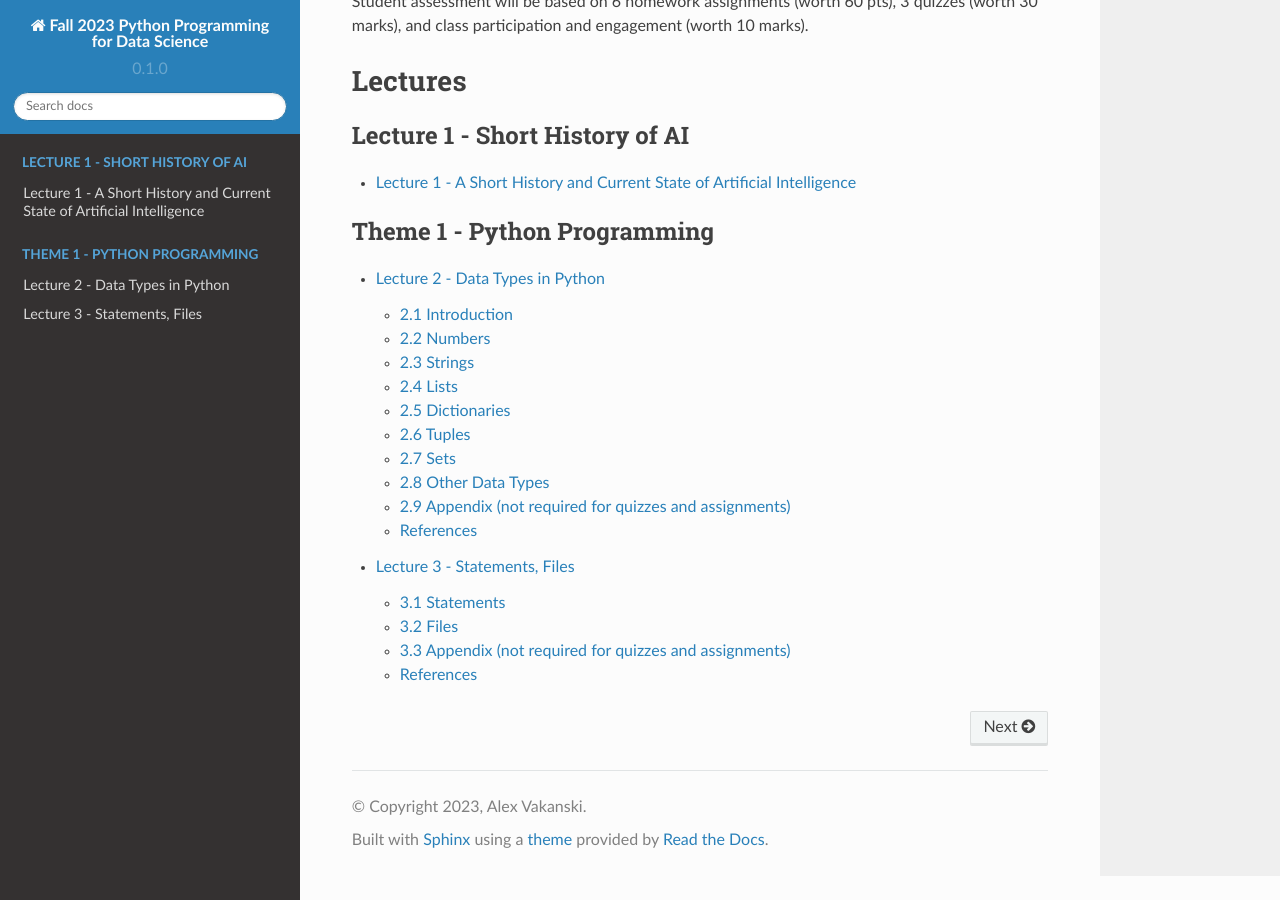
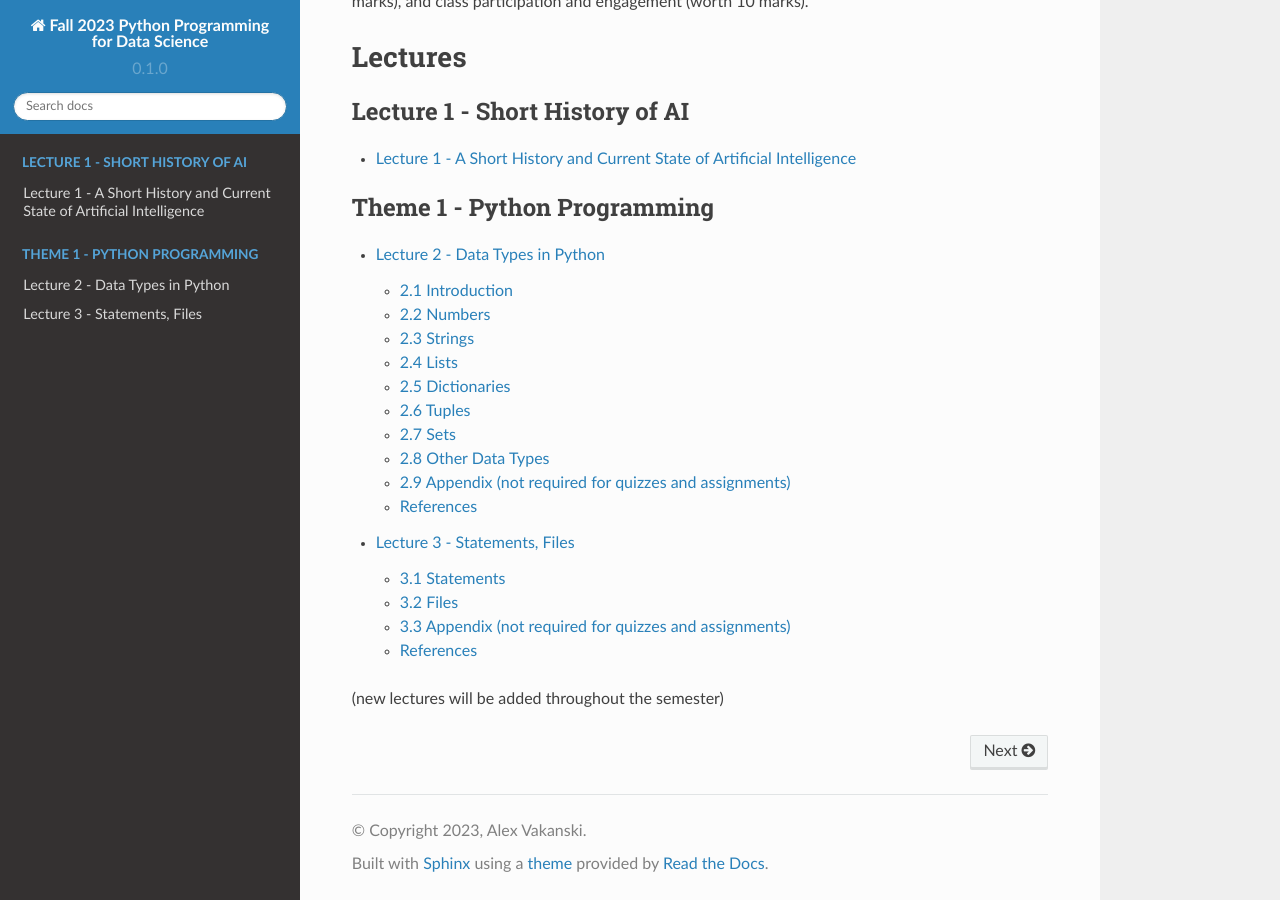
Before and after one commit to avakanski/Fall-2023-Python-Programming-for-Data-Science, a Sphinx documentation site: the page built from docs/index.rst, in a window 1280 px wide and 900 px high, scrolled down 1671 px. Built offline with Sphinx 7.4.7 and the Read the Docs theme 2.0.0, drawn with Linux system fonts in a browser that asks for light colours.

Commit message:
Update index.rst

```diff
--- a/docs/index.rst
+++ b/docs/index.rst
@@ -5,7 +5,7 @@ CS 404/504 – Special Topics: Python Programming for Data Science
 | Instructor: `Alex Vakanski <https://www.webpages.uidaho.edu/vakanski/index.html>`_
 | Semester: Fall 2023 (August 21 – December 15)
 | *Course website*: https://fall-2023-python-programming-for-data-science.readthedocs.io/en/latest/
-*GitHub Repository*: https://www.github.com/avakanski/Fall-2023-Python-Programming-for-Data-Science/blob/main/README.md
+| *GitHub Repository*: https://www.github.com/avakanski/Fall-2023-Python-Programming-for-Data-Science/blob/main/README.md
 
 Course Syllabus
 ~~~~~~~~~~~~~~~~~~~~~
@@ -57,3 +57,5 @@ Lectures
 
    Lectures/Theme_1-Python_Programming/Lecture_2-Data_Types_in_Python/Lecture_2-Data_Types.ipynb
    Lectures/Theme_1-Python_Programming/Lecture_3-Statements,_Files/Lecture_3-Statements,_Files.ipynb
+
+(new lectures will be added throughout the semester)
```
